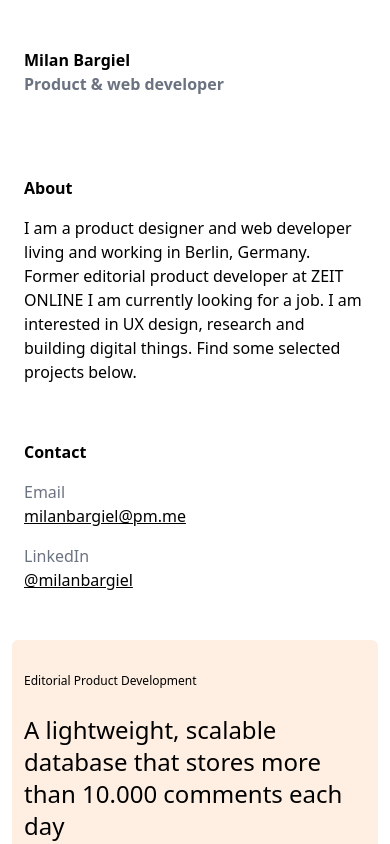
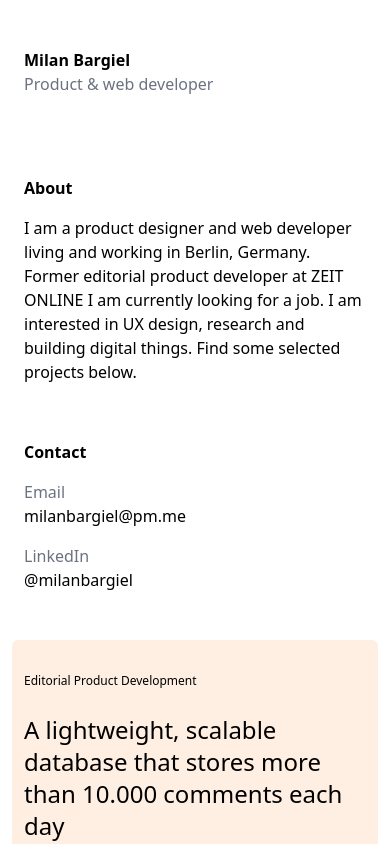
Before and after one commit to milanbargiel/portfolio, a Next.js app: page / in a window 390 px wide. Shown: the top 844 px of the page. Built offline with nearby package versions, Linux system fonts and the light colour scheme.

Commit message:
Make intro component responsive

```diff
--- a/components/intro.js
+++ b/components/intro.js
@@ -2,9 +2,9 @@ import Link from 'next/link'
 
 export default function Intro() {
   return (
-    <div className="px-6 py-12">
-      <Link href="/" className="inline-block font-bold mb-20">
-        <h1>Milan Bargiel</h1>
+    <div className="mx-6 my-12 md:mb-20 md:mx-8 md:w-2/3">
+      <Link href="/" className="inline-block mb-20">
+        <h1 className="font-bold">Milan Bargiel</h1>
         <span className="text-gray-500 mb-4">Product & web developer</span>
       </Link>
       <div className="mb-14">
@@ -14,23 +14,21 @@ export default function Intro() {
         interested in UX design, research and building digital things. Find some
         selected projects below.
       </div>
-      <div>
-        <h2 className="font-bold mb-4">Contact</h2>
-        <div className="mb-4">
-          <span className="text-gray-500">Email</span>
-          <br />
+      <h2 className="font-bold mb-4">Contact</h2>
+      <div className="flex flex-col md:flex-row md:flex-wrap">
+        <div className="text-gray-500 md:basis-1/4">Email</div>
+        <div className="md:basis-3/4">
           <a
-            className="underline hover:text-pharlap-700"
+            className="mb-4 inline-block hover:text-purple-700 md:m-0 md:after:basis-1/3 after:content-['']"
             href="mailto:mail@milanbargiel.com"
           >
             milanbargiel@pm.me
           </a>
         </div>
-        <div>
-          <span className="text-gray-500">LinkedIn</span>
-          <br />
+        <div className="text-gray-500 md:basis-1/4">LinkedIn</div>
+        <div className="md:basis-3/4">
           <a
-            className="underline hover:text-pharlap-700"
+            className="hover:text-purple-700"
             target="_blank"
             href="https://www.linkedin.com/in/milanbargiel"
             rel="noopener noreferrer"
--- a/components/project-list.js
+++ b/components/project-list.js
@@ -6,7 +6,7 @@ import kulturgeneratorPic from '../public/kulturgenerator-cologne-street.jpg'
 
 export default function ProjectList() {
   return (
-    <div className="px-3">
+    <div className="px-3 md:p-0">
       <Project
         roles={['Editorial Product Development']}
         title="A lightweight, scalable database that stores more than 10.000 comments each day"
--- a/components/project.js
+++ b/components/project.js
@@ -5,7 +5,7 @@ export default function Project(props) {
   const roleItems = props.roles.map((role) => <li key={role.id}>{role}</li>)
 
   return (
-    <article className="px-3 pt-8 pb-8 mb-12 rounded-md bg-apricot">
+    <article className="px-3 pt-8 pb-8 mb-12 rounded-md bg-apricot md:px-8">
       <ul className="text-xs mb-6 leading-normal">{roleItems}</ul>
       <h3 className="text-2xl mb-8">{props.title}</h3>
       <div className="text-sm mb-10">{props.description}</div>
--- a/pages/index.js
+++ b/pages/index.js
@@ -4,7 +4,7 @@ import FooterButton from '../components/footer-button'
 
 export default function Home() {
   return (
-    <div>
+    <div className="container mx-auto max-w-4xl">
       <Intro></Intro>
       <ProjectList></ProjectList>
       <FooterButton href="/legal-notice">
```
